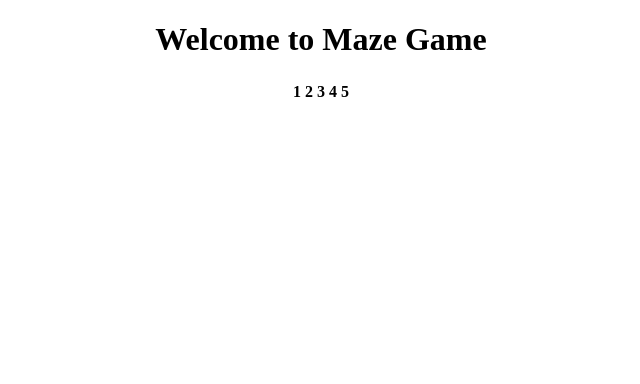
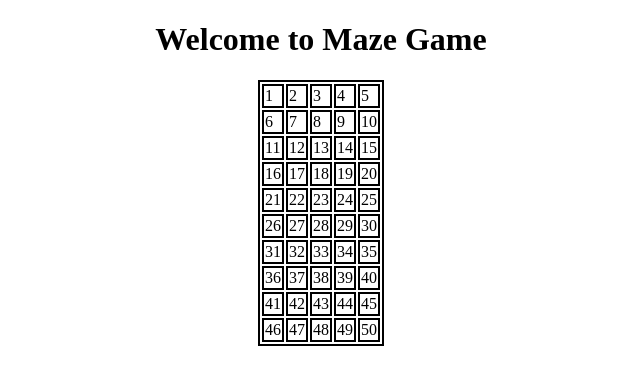
Before and after one commit to syedhsq25/html, a plain HTML site: page 5.html in a window 1280 px wide. Shown: the whole page, without its empty margins (319-959 px from the left). Drawn offline with Linux system fonts and the light colour scheme.

Commit message:
1/26/2024

```diff
--- a/5.html
+++ b/5.html
@@ -4,23 +4,39 @@
     <meta charset="UTF-8" />
     <meta name="viewport" content="width=device-width, initial-scale=1.0" />
     <title>Tables</title>
+    <style>
+      table,
+      tbody,
+      tr,
+      td {
+        border: 2px solid black;
+      }
+    </style>
   </head>
   <body>
     <center>
       <div>
         <h1>Welcome to Maze Game</h1>
         <table>
-          <thead>
-            <tr>
-              <th>1</th>
-              <th>2</th>
-              <th>3</th>
-              <th>4</th>
-              <th>5</th>
-            </tr>
-          </thead>
+          <tbody id="game"></tbody>
         </table>
       </div>
     </center>
   </body>
+  <script>
+    let table = document.getElementById("game");
+    let row,
+      col,
+      counter = 1;
+    for (let i = 1; i <= 10; i++) {
+      row = document.createElement("tr");
+
+      for (let j = 1; j <= 5; j++) {
+        col = document.createElement("td");
+        col.innerText = counter++;
+        row.appendChild(col);
+      }
+      table.appendChild(row);
+    }
+  </script>
 </html>
```
Also changed, not shown: 6.html (+34 -1 lines).
